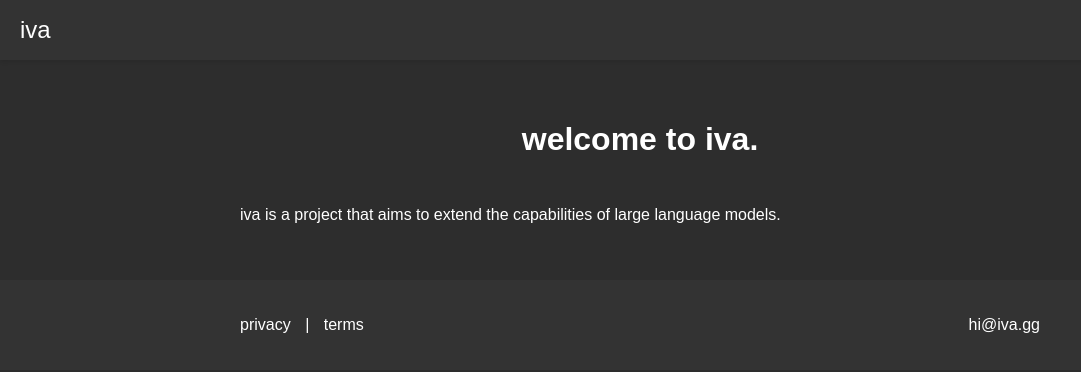
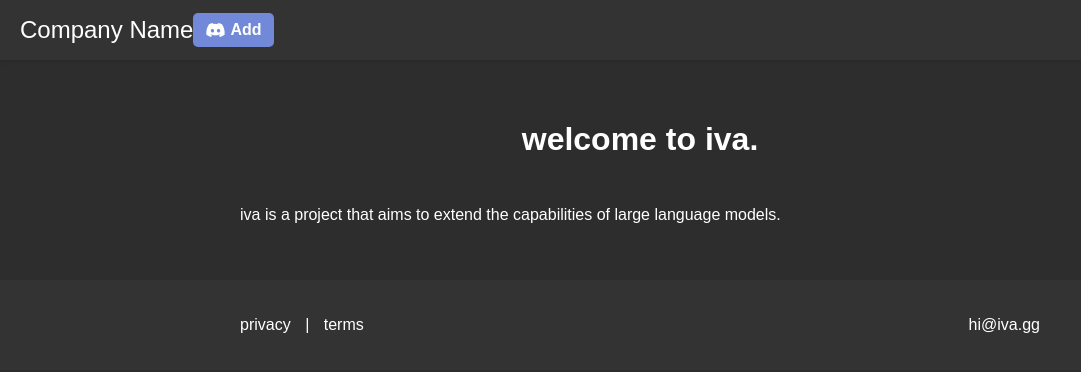
Before and after one commit to gutbash/gpt-iva-cord, a Flask app: page / in a window 1280 px wide. Shown: the top 372 px of the page, without its empty margins (0-1081 px from the left). Run offline with Flask 3, Linux system fonts and the light colour scheme; some web fonts are replaced.

Commit message:
add add button

```diff
--- a/static/styles.css
+++ b/static/styles.css
@@ -56,14 +56,6 @@ p {
     font-variation-settings: "slnt" 0, "wght" 500, "wdth" 125;
     font-style: normal;
 }
-
-/* Mobile styles */
-@media (max-width: 767px) {
-    .navbar {
-        justify-content: space-between;
-    }
-}
-
 /* Footer styles */
 footer {
     background-color: #333;
@@ -109,3 +101,30 @@ footer {
         margin-bottom: 10px;
     }
 }
+/* Add button styles */
+.add-button {
+    display: flex;
+    align-items: center;
+    background-color: #7289da;
+    border-radius: 5px;
+    padding: 8px 12px;
+    color: #fff;
+    text-decoration: none;
+    font-weight: bold;
+    transition: background-color 0.3s;
+}
+
+.add-button i {
+    margin-right: 5px;
+}
+
+.add-button:hover {
+    background-color: #586dc8;
+}
+
+/* Mobile styles */
+@media (max-width: 767px) {
+    .navbar {
+        justify-content: space-between;
+    }
+}
--- a/templates/index.html
+++ b/templates/index.html
@@ -6,11 +6,16 @@
     <title>Home</title>
     <link rel="stylesheet" href="https://use.typekit.net/umh2xws.css">
     <link rel="stylesheet" href="{{ url_for('static', filename='styles.css') }}">
+    <link rel="stylesheet" href="https://cdnjs.cloudflare.com/ajax/libs/font-awesome/6.0.0-beta3/css/all.min.css" integrity="sha384-KyZXEAg3QhqLMpG8r+Knujsl5/6en8XCp+HHAAK5GSLf2xlYtvJ8U2Q4U+9cuEnJoa3" crossorigin="anonymous">
 </head>
 <body>
     <header>
         <nav class="navbar">
-            <a href="/" class="navbar-logo">iva</a>
+            <a href="/" class="navbar-logo">Company Name</a>
+            <a href="/add" class="add-button">
+                <i class="fab fa-discord"></i>
+                Add
+            </a>
         </nav>
     </header>
     <div class="container">
```
Also changed, not shown: templates/privacy.html (+6 -1 lines), templates/terms.html (+6 -1 lines).
